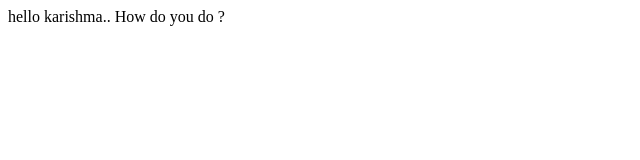
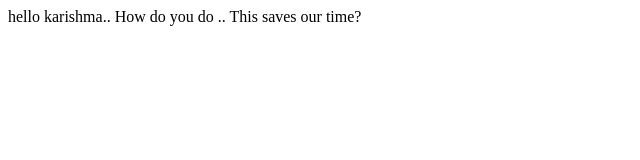
Before and after one commit to karishmamal/jenkins, a plain HTML site: page index.html in a window 1280 px wide. Shown: the whole page, without its empty margins (0-640 px from the left). Drawn offline with Linux system fonts and the light colour scheme.

Commit message:
commit to test hook triger

```diff
--- a/index.html
+++ b/index.html
@@ -1,5 +1,5 @@
 <html>
 <body>
-hello karishma.. How do you do ?
+hello karishma.. How do you do .. This saves our time?
 </body>
 </html>
```
